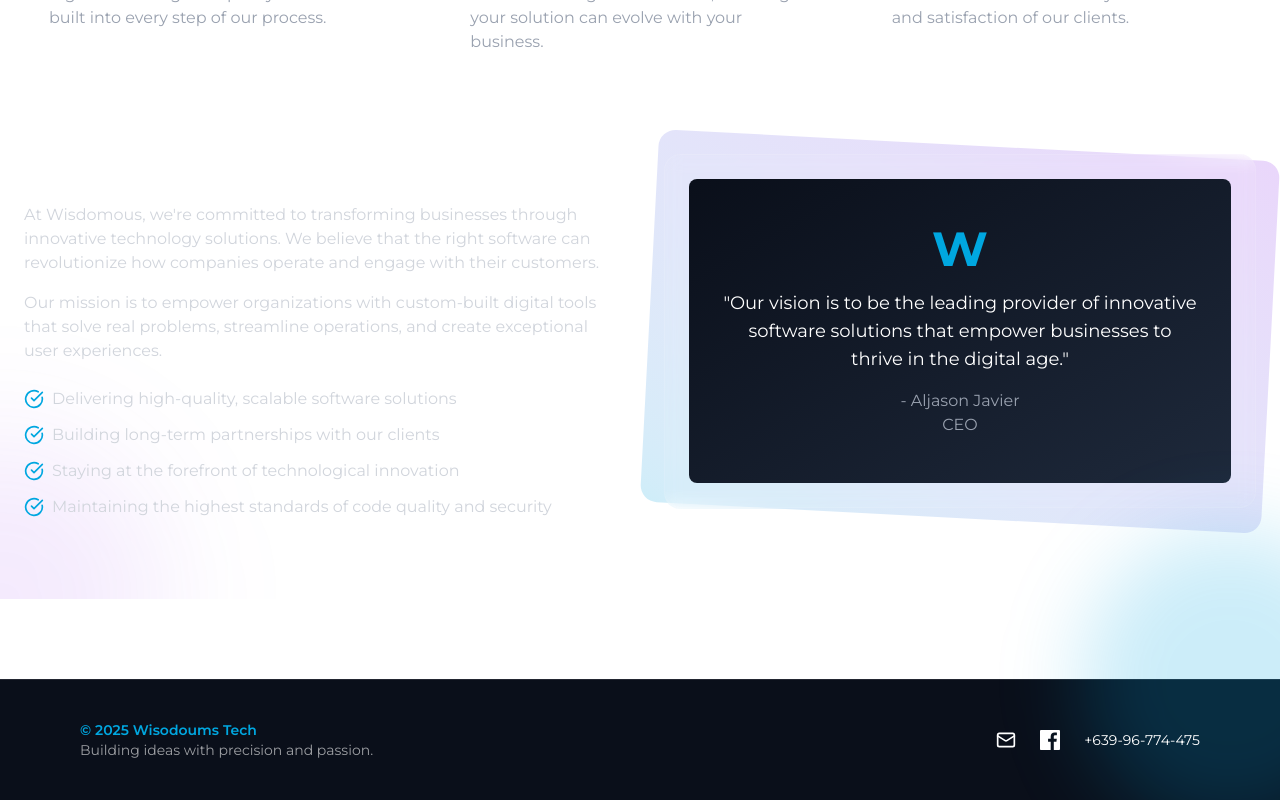
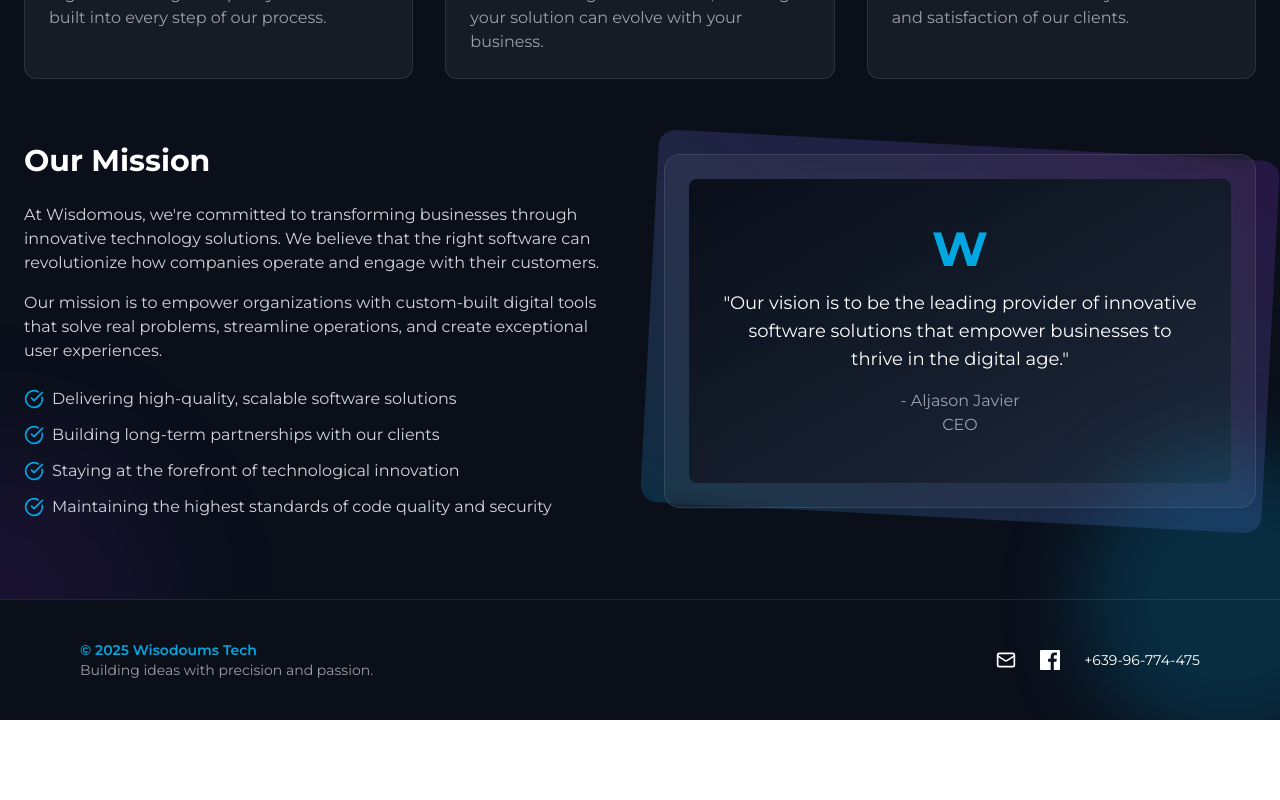
Before and after one commit to gianCristianBaguna/wisdomous, a Next.js app: page / in a window 1280 px wide. Shown: the part 1507-2307 px from the top of the page. After the commit the page ends 2227 px from the top, so only its background shows below. Built offline with nearby package versions, Linux system fonts and the light colour scheme.

Commit message:
[Gian][Feature] fixed the android messenger bug background

```diff
--- a/next.config.ts
+++ b/next.config.ts
@@ -9,4 +9,13 @@ const nextConfig: NextConfig = {
   poweredByHeader: false,
 }
 
+module.exports = {
+  devIndicators: {
+    autoPrerender: false,
+  },
+  experimental: {
+    serverComponentsExternalPackages: ["your-package-name"],
+  },
+}
+
 export default nextConfig;
--- a/src/app/components/aboutUs.tsx
+++ b/src/app/components/aboutUs.tsx
@@ -22,9 +22,7 @@ export const AboutUs = () => {
   }
 
   return (
-    <section ref={sectionRef} className="relative py-20 overflow-hidden">
-
-
+    <section ref={sectionRef} className="relative py-20 overflow-hidden bg-[#0a0f1a] text-white">
 
       <div className="absolute -top-40 -right-40 w-80 h-80 bg-[#00a7e0]/10 rounded-full blur-3xl"></div>
       <div className="absolute -bottom-40 -left-40 w-80 h-80 bg-[#9333ea]/10 rounded-full blur-3xl"></div>
--- a/src/app/components/footer.tsx
+++ b/src/app/components/footer.tsx
@@ -16,7 +16,7 @@ const FacebookIcon = () => (
 
 const Footer = () => {
   return (
-    <footer className="relative bg-[#0a0f1a] text-white px-6 sm:px-20 py-10 border-t border-white/10 z-10 mt-20">
+    <footer className="relative bg-[#0a0f1a] text-white px-6 sm:px-20 py-10 border-t border-white/10 z-10 ">
       <div className="absolute top-[-150px] right-[-100px] w-[300px] h-[300px] bg-[#00a7e0]/20 rounded-full blur-2xl z-0"></div>
 
       <div className="relative z-10 max-w-7xl mx-auto flex flex-col md:flex-row items-center justify-between gap-6">
```
